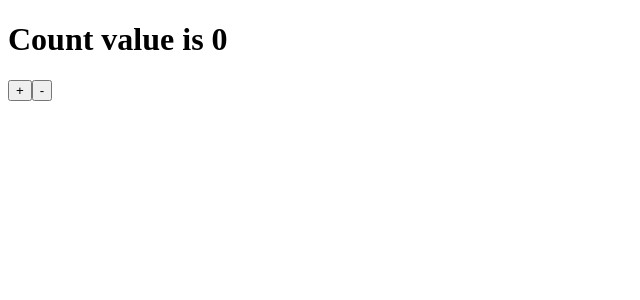
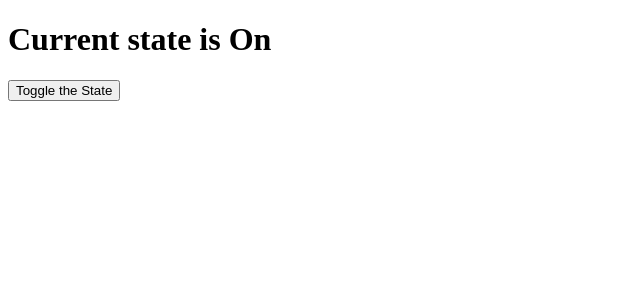
Before and after one commit to farhan2804/interviewQues, a React (Vite) app: page / in a window 1280 px wide. Shown: the top 300 px of the page, without its empty margins (0-640 px from the left). Built offline with nearby package versions, Linux system fonts and the light colour scheme.

Commit message:
toggle button with useState

```diff
--- a/src/App.jsx
+++ b/src/App.jsx
@@ -1,9 +1,11 @@
 import React from "react";
-import Counter from "./Components/StateExample/UseState/Counter";
+// import Counter from "./Components/StateExample/UseState/Counter";
+import ToggleButton from "./Components/StateExample/UseState/ToggleButton";
 const App = () => {
   return (
     <>
-      <Counter />
+      {/* <Counter /> */}
+      <ToggleButton />
     </>
   );
 };
--- a/src/Components/StateExample/UseState/ToggleButton.jsx
+++ b/src/Components/StateExample/UseState/ToggleButton.jsx
@@ -0,0 +1,20 @@
+import React, { useState } from "react";
+
+const ToggleButton = () => {
+  const [toggleState, setToggleState] = useState(false);
+  const handleClick = () => {
+    setToggleState(!toggleState);
+  };
+  return (
+    <>
+      {toggleState ? (
+        <h1>Current state is Off</h1>
+      ) : (
+        <h1>Current state is On</h1>
+      )}
+      <button onClick={handleClick}> Toggle the State</button>
+    </>
+  );
+};
+
+export default ToggleButton;
```
